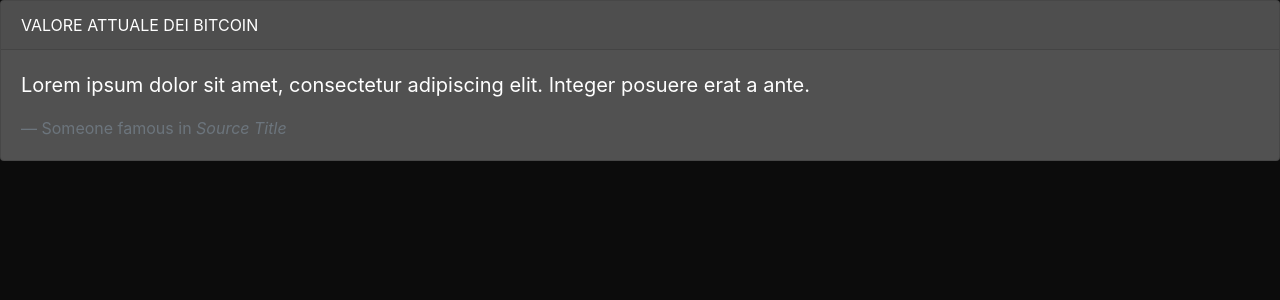
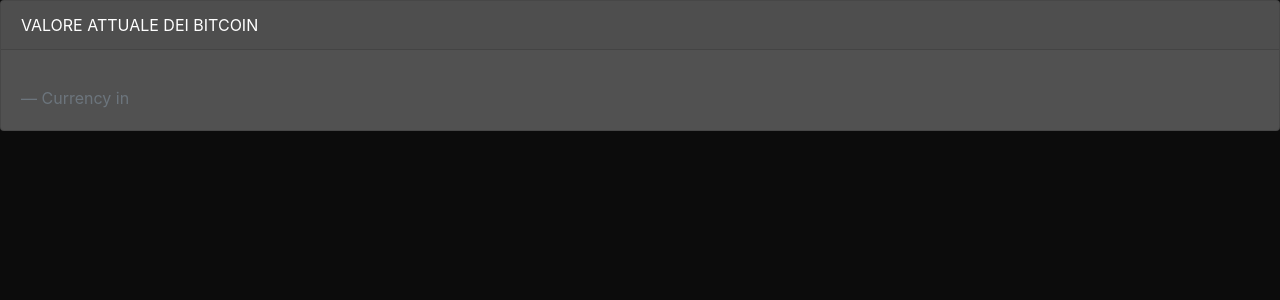
Before and after one commit to Ecali-zz/bottino, a React (Create React App) app: page / in a window 1280 px wide. Shown: the top 300 px of the page. Built offline with nearby package versions, Linux system fonts and the light colour scheme; no server answers.

Commit message:
Little graphic change for card's props

```diff
--- a/src/components/card.js
+++ b/src/components/card.js
@@ -12,12 +12,10 @@ class CardIn extends Component{
                 <Card.Body>
                     <blockquote className="blockquote mb-0">
                     <p>
-                        {' '}
-                        Lorem ipsum dolor sit amet, consectetur adipiscing elit. Integer posuere
-                        erat a ante.{' '}
+                        {this.props.currentPrice} {this.props.codePrice}
                     </p>
                     <footer className="blockquote-footer">
-                        Someone famous in <cite title="Source Title">Source Title</cite>
+                        Currency in  <cite title="Source Title">{this.props.description}</cite>
                     </footer>
                     </blockquote>
                 </Card.Body>
--- a/src/components/stock.js
+++ b/src/components/stock.js
@@ -39,8 +39,10 @@ class Stock extends Component {
             <div>
                 <CardIn
                     title = {this.title}
+                    currentPrice = {this.state.currentPrice}
+                    codePrice = {this.state.codePrice}
+                    description = {this.state.descriptionPrice}
                 />
-                <h2>{this.state.currentPrice} {this.state.codePrice}</h2>
             </div>
         )
     }
```
